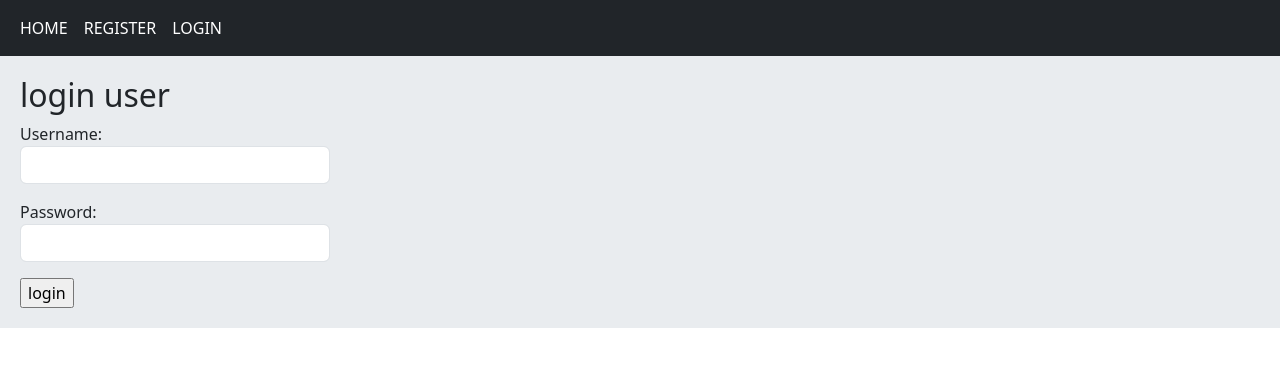
After one commit to hamid-kordi/social_network, a Django app: page /account/login/ in a window 1280 px wide. The commit adds this page. Shown: the top 367 px of the page. Run offline with Django 5.2, Linux system fonts and the light colour scheme.

Commit message:
fix:login

```diff
--- a/socialnet/account/forms.py
+++ b/socialnet/account/forms.py
@@ -10,15 +10,11 @@ class UserRegisterForm(forms.Form):
     email = forms.EmailField(widget=forms.EmailInput(attrs={"class": "form-control"}))
     password = forms.CharField(
         label="passwword",
-        widget=forms.PasswordInput(
-            attrs={"class": "form-control", "placeholder": "your password"}
-        ),
+        widget=forms.PasswordInput(attrs={"class": "form-control"}),
     )
     password_confirm = forms.CharField(
         label="confirm",
-        widget=forms.PasswordInput(
-            attrs={"class": "form-control", "placeholder": "your password"}
-        ),
+        widget=forms.PasswordInput(attrs={"class": "form-control"}),
     )
 
     def clean_email(self):
@@ -34,3 +30,10 @@ class UserRegisterForm(forms.Form):
         p2 = cd.get("password_confirm")
         if p1 and p2 and p1 != p2:
             raise ValidationError("password most be like together")
+
+
+class UserLoginForm(forms.Form):
+    username = forms.CharField(widget=forms.TextInput(attrs={"class": "form-control"}))
+    password = forms.CharField(
+        widget=forms.PasswordInput(attrs={"class": "form-control"}),
+    )
--- /dev/null
+++ b/socialnet/account/templates/account/login.html
@@ -0,0 +1,14 @@
+{% extends 'base.html' %}
+
+
+{% block content %}
+<h2>login user</h2>
+<form action="" method="post" class="col-md-3" novalidate>
+    {% csrf_token %}
+    {{ form.as_p }}
+
+    <input type="submit" value="login">
+</form>
+
+
+{% endblock %}
--- a/socialnet/account/urls.py
+++ b/socialnet/account/urls.py
@@ -2,5 +2,7 @@ from django.urls import path
 from . import views
 app_name = 'account'
 urlpatterns = [
-    path('register/',views.RegisterUser.as_view(),name='register-user')
+    path('register/',views.RegisterUser.as_view(),name='register_user'),
+    path('login/',views.LoginUserForm.as_view(),name='login_user')
+
 ]
--- a/socialnet/account/views.py
+++ b/socialnet/account/views.py
@@ -1,9 +1,10 @@
 from django.shortcuts import render, redirect
 from django.http import HttpResponse
 from django.views import View
-from .forms import UserRegisterForm
+from .forms import UserRegisterForm, UserLoginForm
 from django.contrib.auth.models import User
 from django.contrib import messages
+from django.contrib.auth import authenticate, login, logout
 
 # Create your views here.
 
@@ -24,3 +25,26 @@ class RegisterUser(View):
 
             return redirect("home:home")
         return render(request, "account/register.html", {"form": form})
+
+
+class LoginUserForm(View):
+    form_class = UserLoginForm
+    template = "account/login.html"
+
+    def get(self, request):
+        form = self.form_class()
+        return render(request, self.template, {"form": form})
+
+    def post(self, request):
+        form = self.form_class(request.POST)
+        if form.is_valid():
+            cd = form.cleaned_data
+            user = authenticate(
+                request, username=cd["username"], password=cd["password"]
+            )
+            if user is not None:
+                login(request, user)
+                messages.success(request, "youlogined successfuly", "success")
+                return redirect("home:home")
+            messages.error(request, "usernmae or your pass is not correct", "warning")
+            return render(request, self.template, {"form": form})
--- a/socialnet/templates/inc/navbar.html
+++ b/socialnet/templates/inc/navbar.html
@@ -2,10 +2,11 @@
     <div class="container-fluid">
         <div class="navbar-nav">
             <a class="nav-link active" href="{% url 'home:home' %}">HOME</a>
+            <a class="nav-link active" href="(% url 'account:register_user' %)">REGISTER</a>
+            <a class="nav-link active" href="(% url 'account:login_user' %)">LOGIN</a>
+
         </div>
     </div>
 
 
-
-
 </nav>
```
